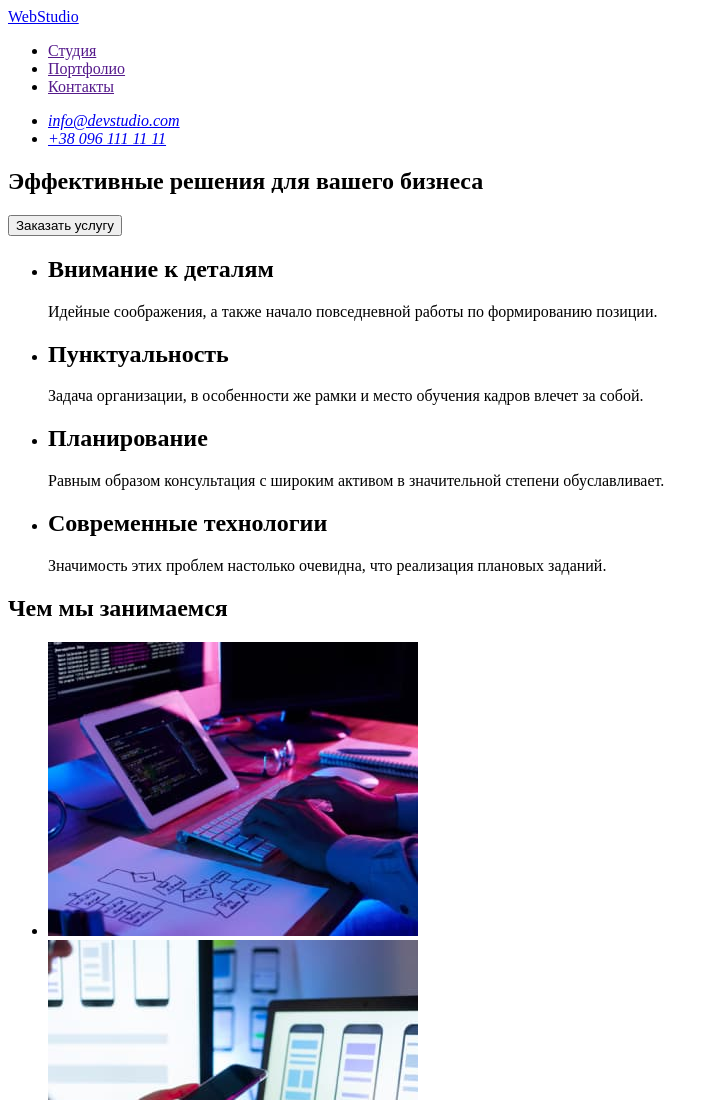
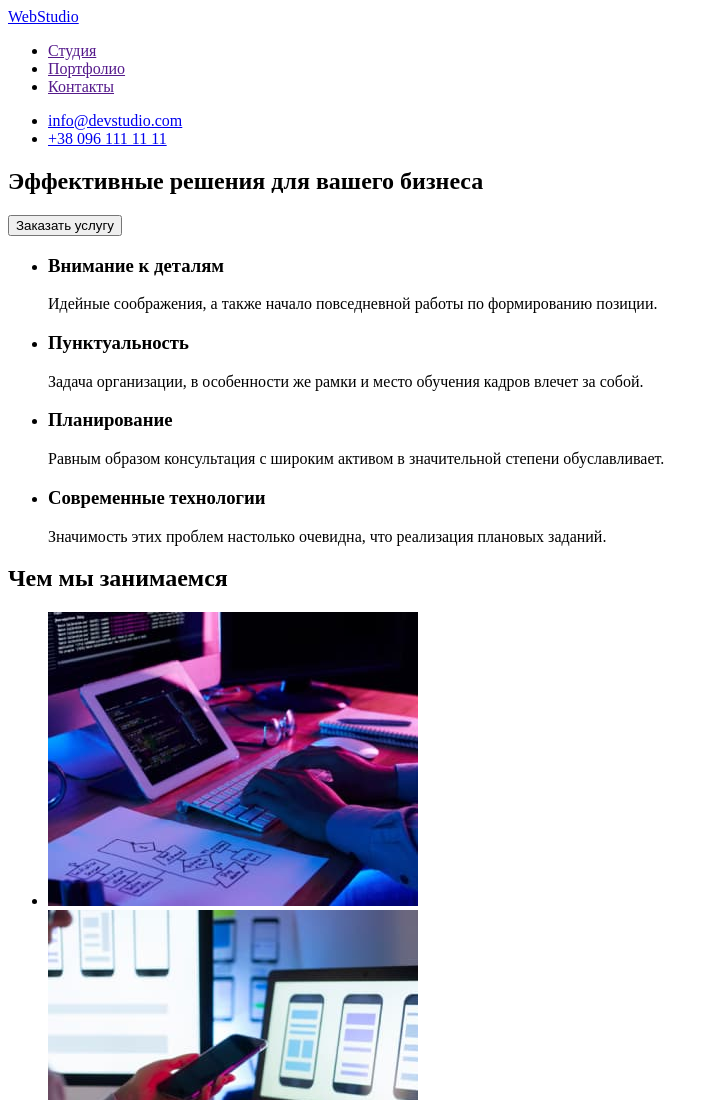
Before and after one commit to vaaleerkiin/goit-markup-hw-01, a plain HTML site: page index.html in a window 1280 px wide. Shown: the top 1100 px of the page, without its empty margins (0-719 px from the left). Drawn offline with Linux system fonts and the light colour scheme.

Commit message:
Update index.html

```diff
--- a/index.html
+++ b/index.html
@@ -16,13 +16,11 @@
           <li><a href="">Портфолио</a></li>
           <li><a href="">Контакты</a></li>
         </ul>
-        <address>
-          <ul>
-            <li><a href="mailto:info@devstudio.com">info@devstudio.com</a></li>
-            <li><a href="tel:+380961111111">+38 096 111 11 11</a></li>
-          </ul>
-        </address>
       </nav>
+      <ul>
+        <li><a href="mailto:info@devstudio.com">info@devstudio.com</a></li>
+        <li><a href="tel:+380961111111">+38 096 111 11 11</a></li>
+      </ul>
     </header>
     <main>
       <!-- герой -->
@@ -32,30 +30,31 @@
       </section>
       <!-- какие мы -->
       <section>
+        <h2 hidden>Наши достоинства</h2>
         <ul>
           <li>
-            <h2>Внимание к деталям</h2>
+            <h3>Внимание к деталям</h3>
             <p>
               Идейные соображения, а также начало повседневной работы по
               формированию позиции.
             </p>
           </li>
           <li>
-            <h2>Пунктуальность</h2>
+            <h3>Пунктуальность</h3>
             <p>
               Задача организации, в особенности же рамки и место обучения кадров
               влечет за собой.
             </p>
           </li>
           <li>
-            <h2>Планирование</h2>
+            <h3>Планирование</h3>
             <p>
               Равным образом консультация с широким активом в значительной
               степени обуславливает.
             </p>
           </li>
           <li>
-            <h2>Современные технологии</h2>
+            <h3>Современные технологии</h3>
             <p>
               Значимость этих проблем настолько очевидна, что реализация
               плановых заданий.
```
